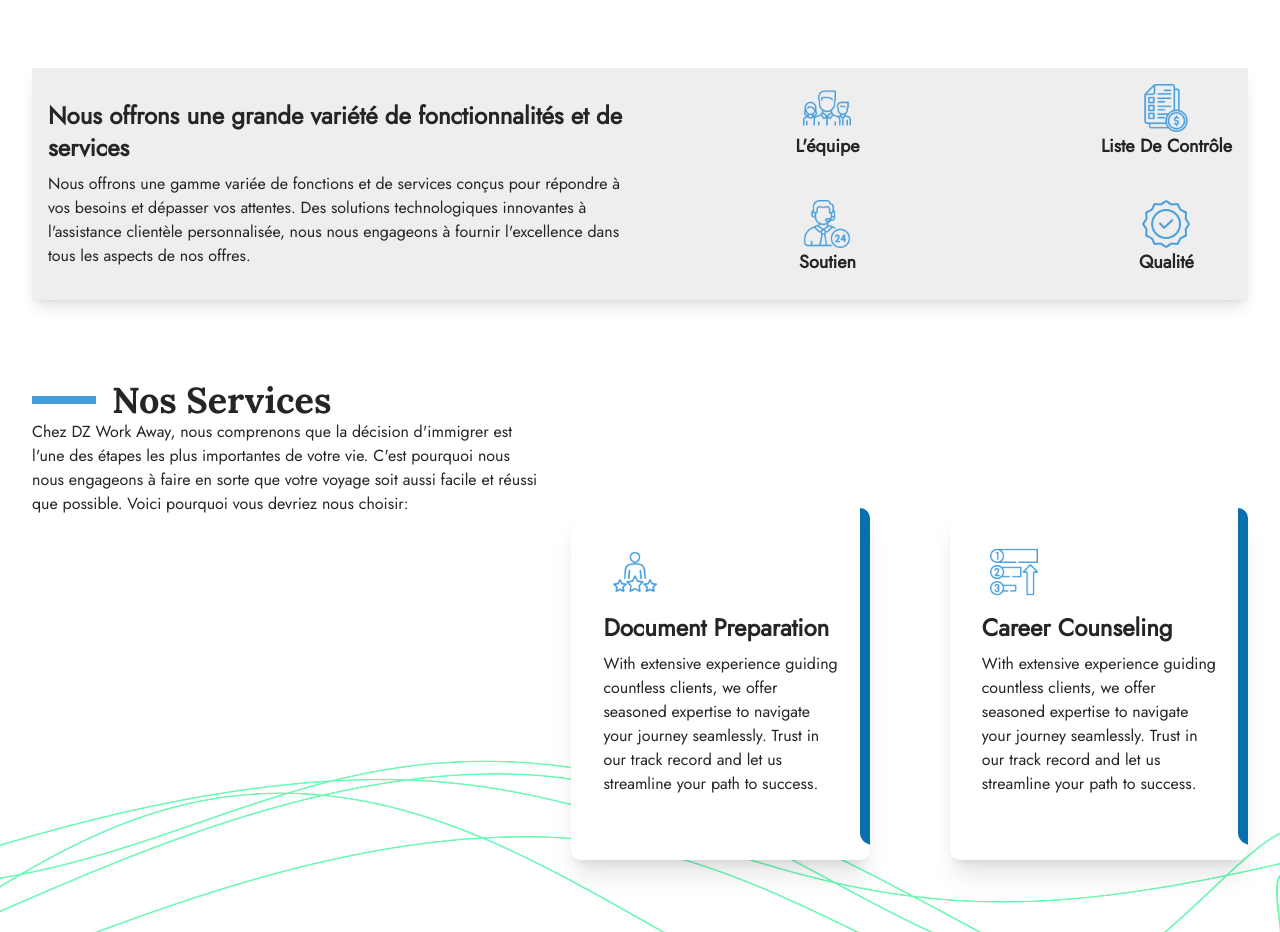
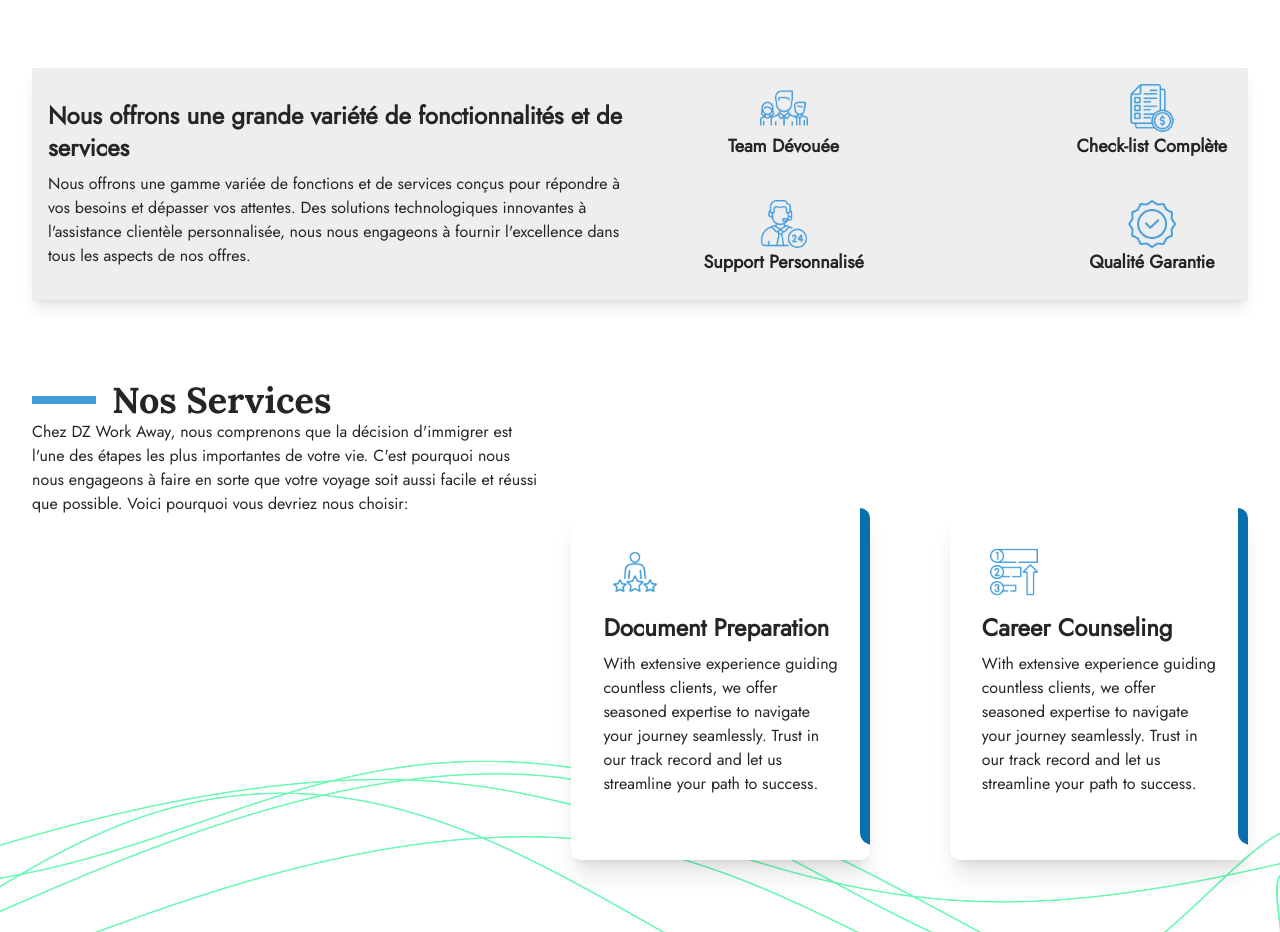
Before and after one commit to KamelMesbahi13/dzWorkAway, a React (Vite) app: page /Nos-Services in a window 1280 px wide. Shown: the part 2181-3113 px from the top of the page. Built offline with nearby package versions, Linux system fonts and the light colour scheme; no server answers.

Commit message:
Add Translation

```diff
--- a/src/Components/OurServices/ChooseUs/ChooseUs.jsx
+++ b/src/Components/OurServices/ChooseUs/ChooseUs.jsx
@@ -13,7 +13,7 @@ const data = [
     Icon: ImgOne,
     Heading: "Team",
     Heading_ar: "فريق",
-    Heading_fr: "L'équipe",
+    Heading_fr: "Team Dévouée",
   },
 
   {
@@ -21,7 +21,7 @@ const data = [
     Icon: ImgTwo,
     Heading: "CheckList",
     Heading_ar: "قائمة المراجعة",
-    Heading_fr: "Liste De Contrôle",
+    Heading_fr: "Check-list Complète",
   },
 
   {
@@ -29,7 +29,7 @@ const data = [
     Icon: ImgThree,
     Heading: "Support",
     Heading_ar: "الدعم",
-    Heading_fr: "Soutien",
+    Heading_fr: "Support Personnalisé",
   },
 
   {
@@ -37,7 +37,7 @@ const data = [
     Icon: ImgFour,
     Heading: "Quality",
     Heading_ar: "الجودة",
-    Heading_fr: "Qualité",
+    Heading_fr: "Qualité Garantie",
   },
 ];
 
```
